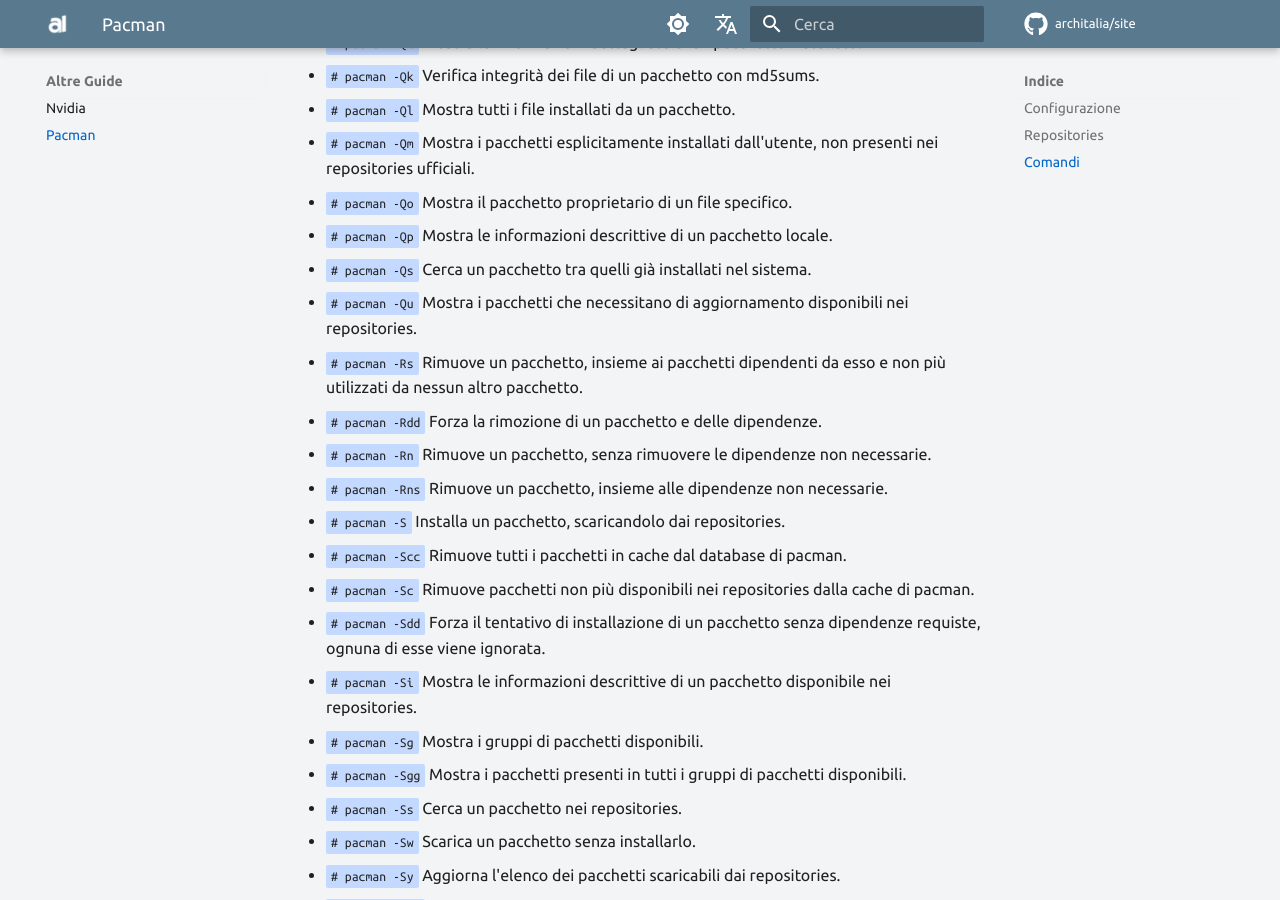
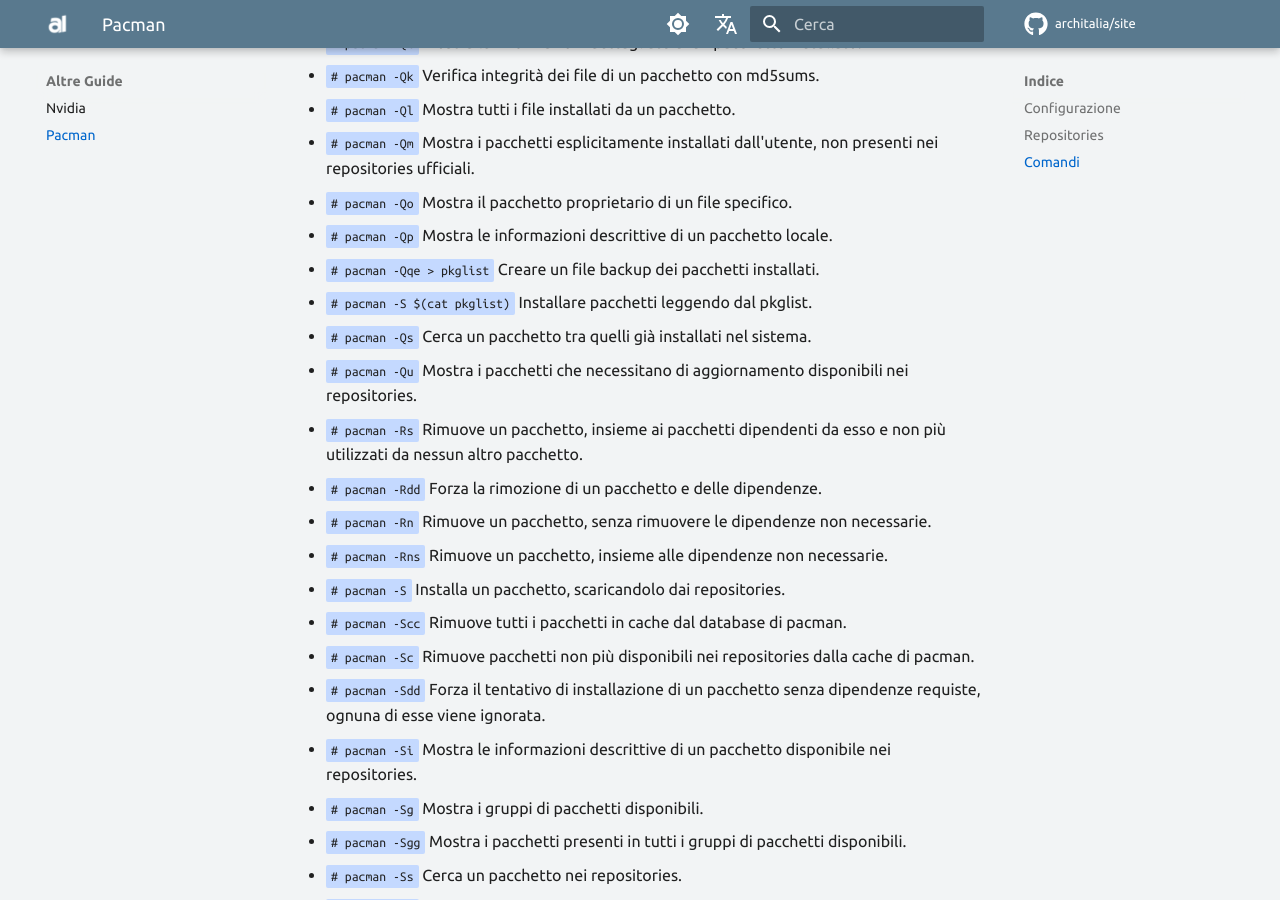
Before and after one commit to ArchItalia/site, an MkDocs documentation site: the page built from docs/Altre-Guide/Pacman.md, in a window 1280 px wide and 900 px high, scrolled down 1516 px. Built offline with MkDocs 1.6.1 and Material for MkDocs 9.7.7, drawn with Linux system fonts in a browser that asks for light colours; comment, search, counter and statistics services are not loaded; the version menu is left out.

Commit message:
Update Pacman.md

```diff
--- a/docs/Altre-Guide/Pacman.md
+++ b/docs/Altre-Guide/Pacman.md
@@ -50,6 +50,8 @@
 - `# pacman -Qm`      Mostra i pacchetti esplicitamente installati dall'utente, non presenti nei repositories ufficiali.
 - `# pacman -Qo`        Mostra il pacchetto proprietario di un file specifico.
 - `# pacman -Qp`        Mostra le informazioni descrittive di un pacchetto locale.
+- `# pacman -Qqe > pkglist` Creare un file backup dei pacchetti installati.
+- `# pacman -S $(cat pkglist)` Installare pacchetti leggendo dal pkglist.
 - `# pacman -Qs`         Cerca un pacchetto tra quelli già installati nel sistema.
 - `# pacman -Qu`        Mostra i pacchetti che necessitano di aggiornamento disponibili nei repositories.
 - `# pacman -Rs`         Rimuove un pacchetto, insieme ai pacchetti dipendenti da esso e non più utilizzati da nessun altro pacchetto.
```
